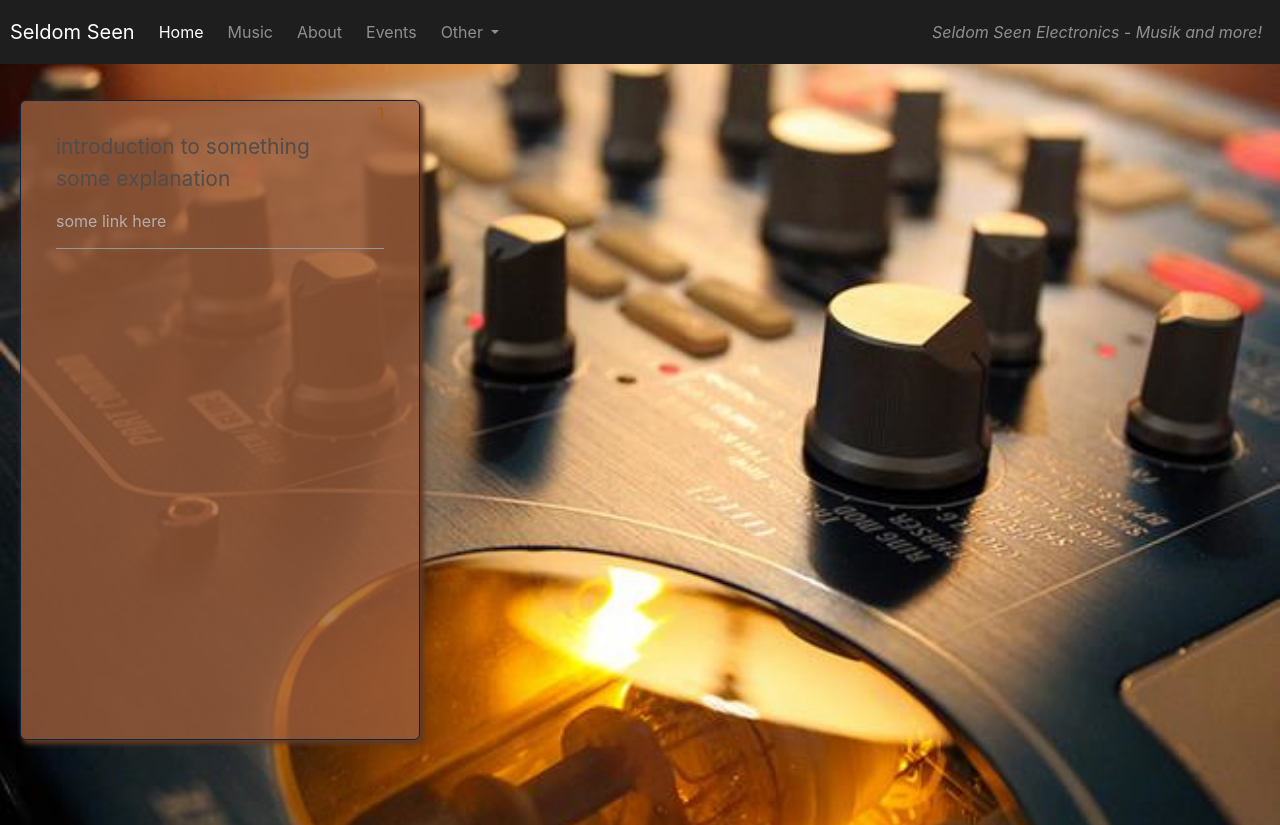
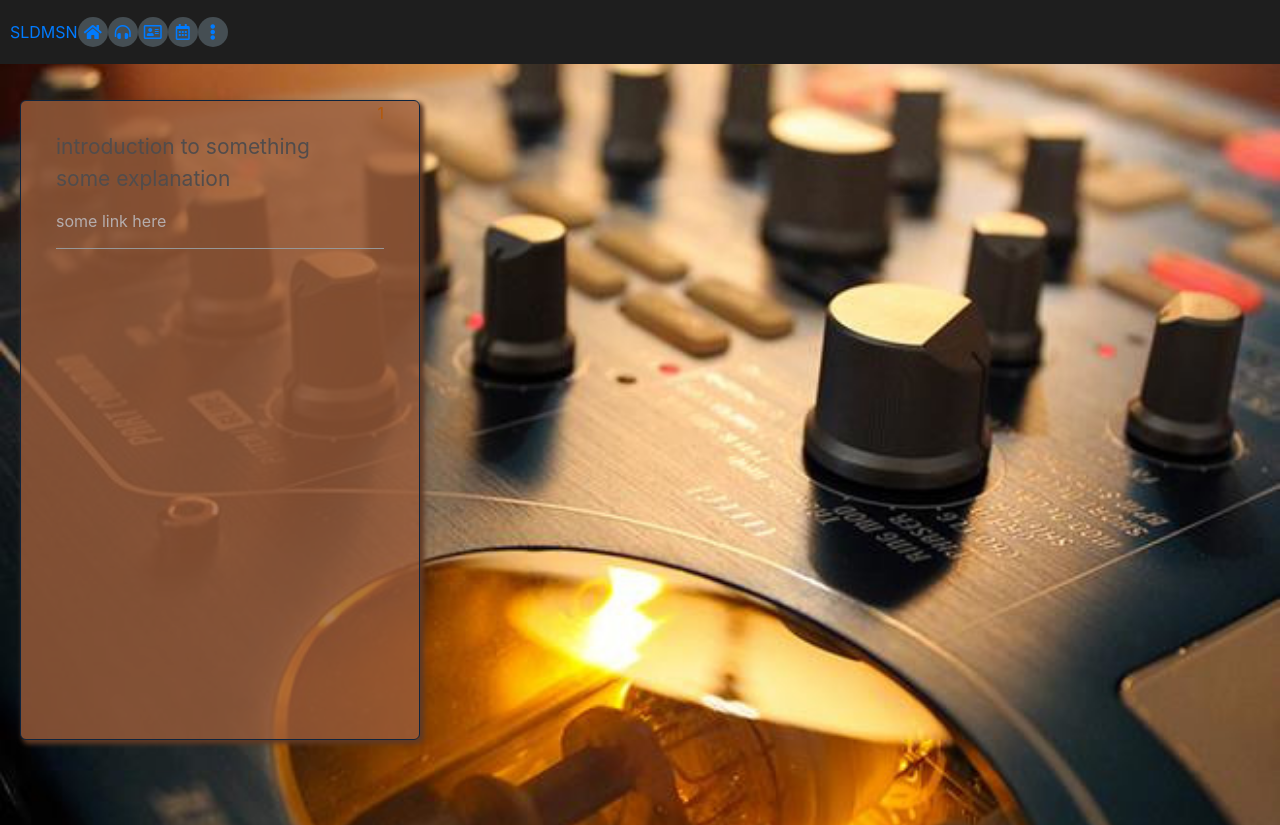
Before and after one commit to josvelema/milestone1-UCFD, a plain HTML site: page index.html in a window 1280 px wide. Shown: the top 825 px of the page. Drawn offline with nearby package versions, Linux system fonts and the light colour scheme; a web font is replaced by a local one.

Commit message:
replaced navbar and added menu icons

```diff
--- a/index.html
+++ b/index.html
@@ -15,7 +15,50 @@
 
 <body>
 	<header class="sticky-top">
+<nav class="navbar navbar-expand navbar-dark">
+            <div class="rj-brand d-none d-sm-block">
+                <a title="Seldom Seen" href="#">SLDMSN</a>
+            </div>
+            <div class="rj-icon-container">
+                <ul class="navbar-nav">
+                    <li class="rj-icon nav-item">
+                        <a title="Go to Main page" href="#rj-main-in">
+                            <i class="fa fa-home"></i>
+                            <span class="sr-only">Back to Mainpage(top)</span>
+                        </a>
+                    </li>
+                    <li class="rj-icon nav-item">
+                        <a title="Go to Music section" href="#music">
+				<i class="fas fa-headphones-alt"></i>
+                            <span class="sr-only">Go to Music section</span>
+                        </a>
+                    </li>
+                    <li class="rj-icon nav-item">
+                        <a title="Go to about section" href="#about">
+				<i class="far fa-address-card"></i>
+                            <span class="sr-only">Go to about section</span>
+                        </a>
+                    </li>
+                    <li class="rj-icon nav-item">
+                        <a title="Go to Events section" href="#events">
+				<i class="far fa-calendar-alt"></i>
+                            <span class="sr-only">Go to Events section</span>
+                        </a>
+                    </li>
+                    <li class="rj-icon nav-item">
+                        <a title="Go to Misc. section" href="#footer">
+				<i class="fas fa-ellipsis-v"></i>
+                            <span class="sr-only">Go to Misc section</span>
+                        </a>
+                    </li>
 
+
+                </ul>
+            </div>
+        </nav>
+
+
+<!--
 		<nav class="navbar navbar-dark navbar-expand-sm">
 			<a href="/" class="navbar-brand">Seldom Seen</a>
 
@@ -47,6 +90,7 @@
 				<p class="navbar-text my-auto mr-2"><i>Seldom Seen Electronics - Musik and more!</i></p>
 
 			</div>
+-->
 		</nav>
 
 	</header>
```
